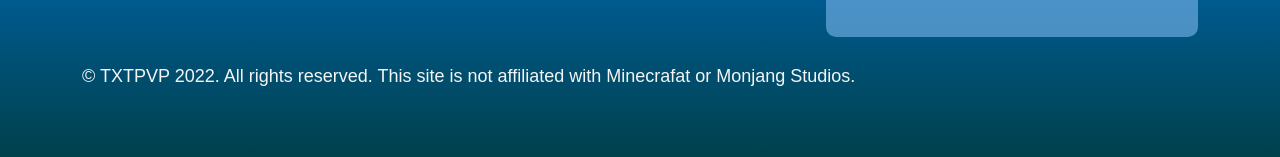
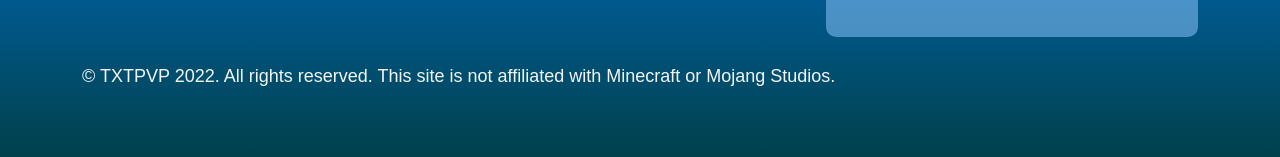
Before and after one commit to varelalucas/txtpvp, a Next.js app: page / in a window 1280 px wide. Shown: the part 2393-2550 px from the top of the page. Built offline with nearby package versions, Linux system fonts and the light colour scheme; a web font is replaced by a local one.

Commit message:
Run checks

```diff
--- a/src/components/globals/Footer/index.tsx
+++ b/src/components/globals/Footer/index.tsx
@@ -60,7 +60,7 @@ const Footer: NextPage = () => {
         </div>
         <div className={styles.rights}>
           <h1>
-            &copy; TXTPVP 2022. All rights reserved. This site is not affiliated with Minecrafat or Monjang Studios.
+            &copy; TXTPVP 2022. All rights reserved. This site is not affiliated with Minecraft or Mojang Studios.
           </h1>
         </div>
       </div>
```
